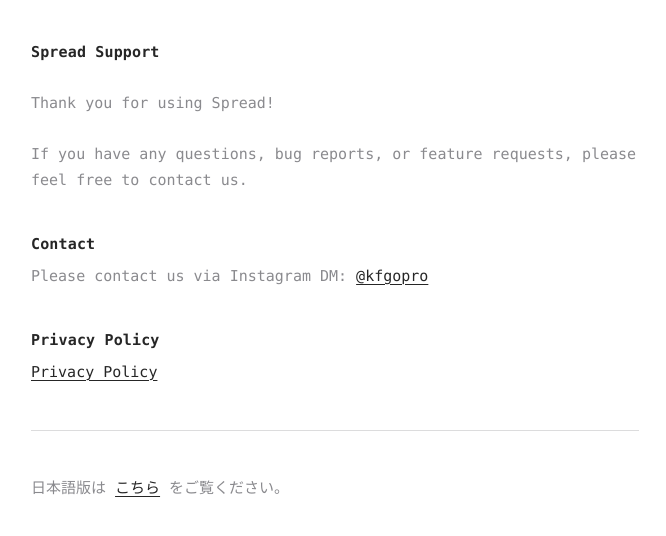
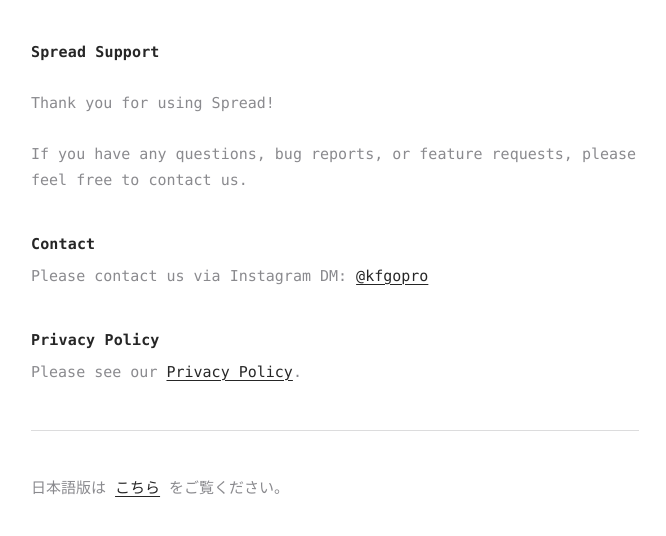
Before and after one commit to kazuyukifry/apps, a Jekyll site: the page built from Spread/support.md, in a window 1280 px wide. Shown: the top 536 px of the page, without its empty margins (305-971 px from the left). Built offline with Jekyll 4.4.1, drawn with Linux system fonts in a browser that asks for light colours.

Commit message:
Spread のサポート：プライバシーポリシーの見出しの下で同じ言葉が続かないよう、リンクを文にする
Co-Authored-By: Claude Opus 5.5 <noreply@anthropic.com>

```diff
--- a/Spread/support.md
+++ b/Spread/support.md
@@ -14,7 +14,7 @@ If you have any questions, bug reports, or feature requests, please feel free to
 Please contact us via Instagram DM: [@kfgopro](https://instagram.com/kfgopro/)
 
 ## Privacy Policy
-[Privacy Policy](privacy-policy)
+Please see our [Privacy Policy](privacy-policy).
 
 ---
 
```
Also changed, not shown: Spread/support-ja.md (+1 -1 lines).
